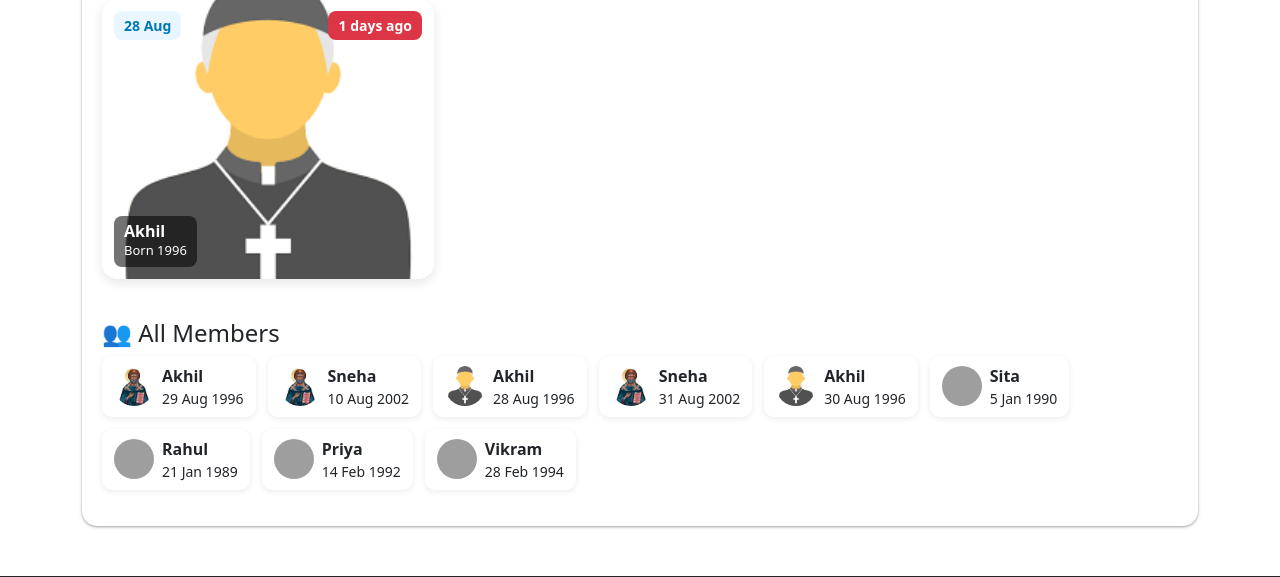
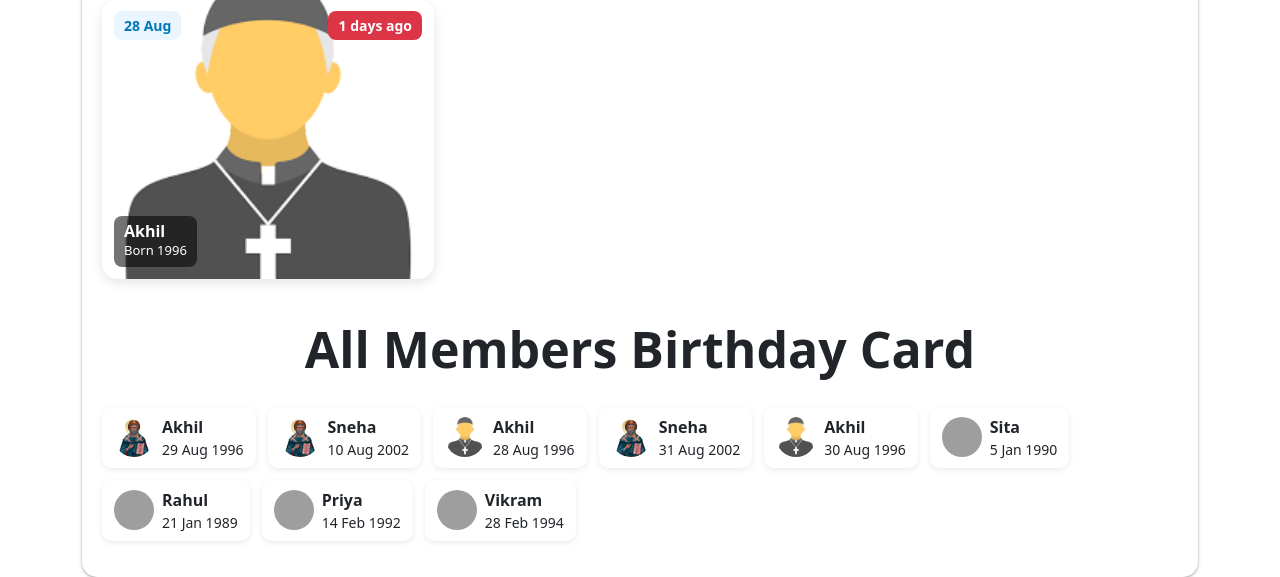
Before and after one commit to Saitheja20/warangal-diocese, a CodeIgniter 4 app: the page made by app/Views/birthday_calender.php in a window 1280 px wide. Shown: the part 942-1519 px from the top of the page. Run offline with PHP 8.4 and a stand-in for CodeIgniter, Linux system fonts and the light colour scheme; the template is opened without the code that fills it, so the values that code supplies are empty; some libraries are stand-ins or nearby versions; grey boxes are pictures that could not be loaded.

Commit message:
Refactor members list heading and update no birthday message for clarity

```diff
--- a/app/Views/birthday_calender.php
+++ b/app/Views/birthday_calender.php
@@ -31,7 +31,9 @@
       </div>
 
     <div class="members-list">
-      <h4>👥 All Members</h4>
+    <div class="heading">
+                <h4>All Members Birthday Card</h4>
+        </div>
       <ul id="membersList"></ul>
     </div>
      </div>
@@ -70,7 +72,7 @@
 
       if(filtered.length === 0) {
         // Display message if no birthdays
-        cards.innerHTML = `<div class="no-birthday-message">🎈 No birthdays this month! Take a moment to celebrate life and cherish memories. 🎉</div>`;
+        cards.innerHTML = `<div class="no-birthday-message"> No birthdays this month!</div>`;
         document.getElementById("monthName").innerText =
           new Date(today.getFullYear(), currentMonth).toLocaleString("default", { month: "long", year: "numeric" });
         return;
```
